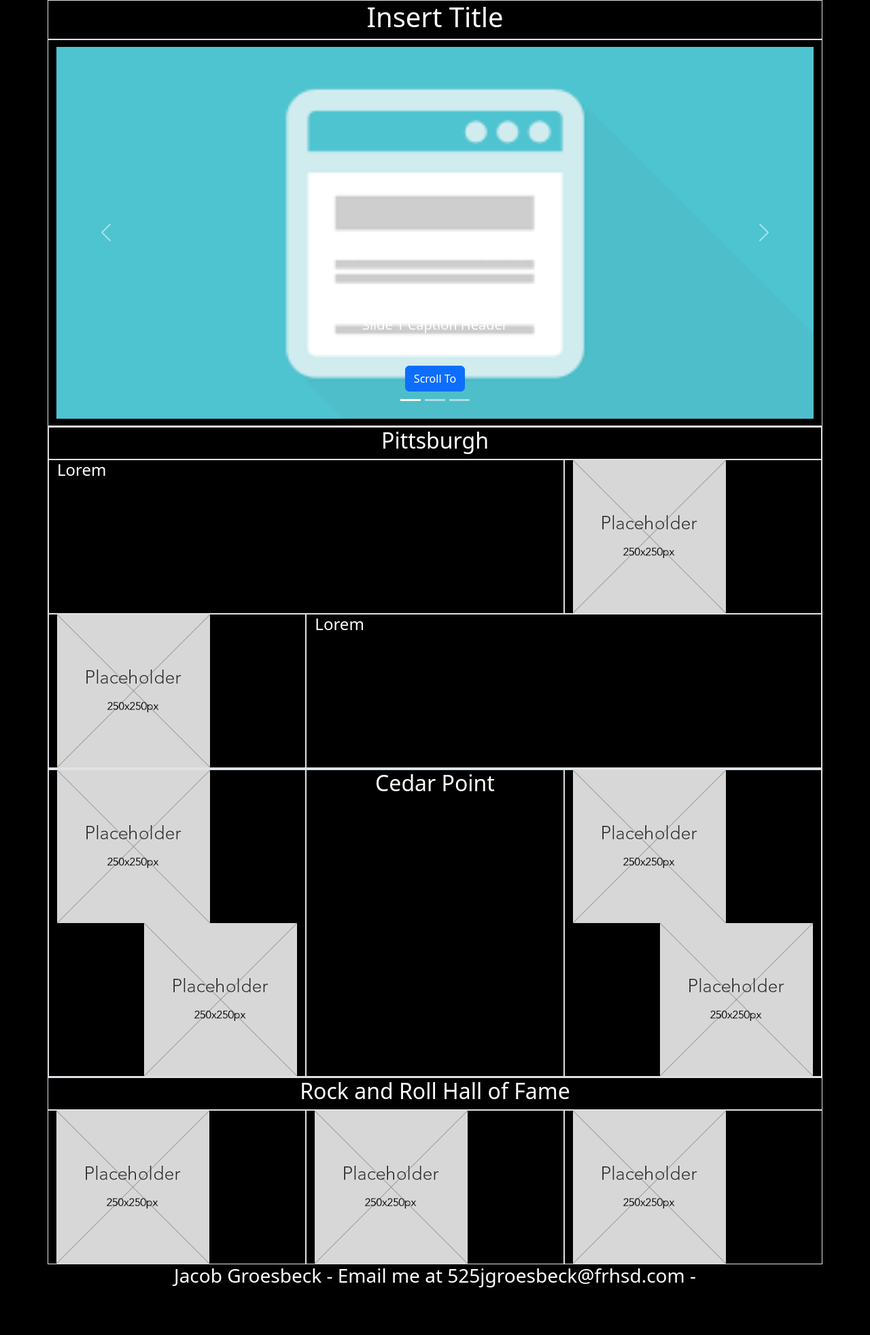
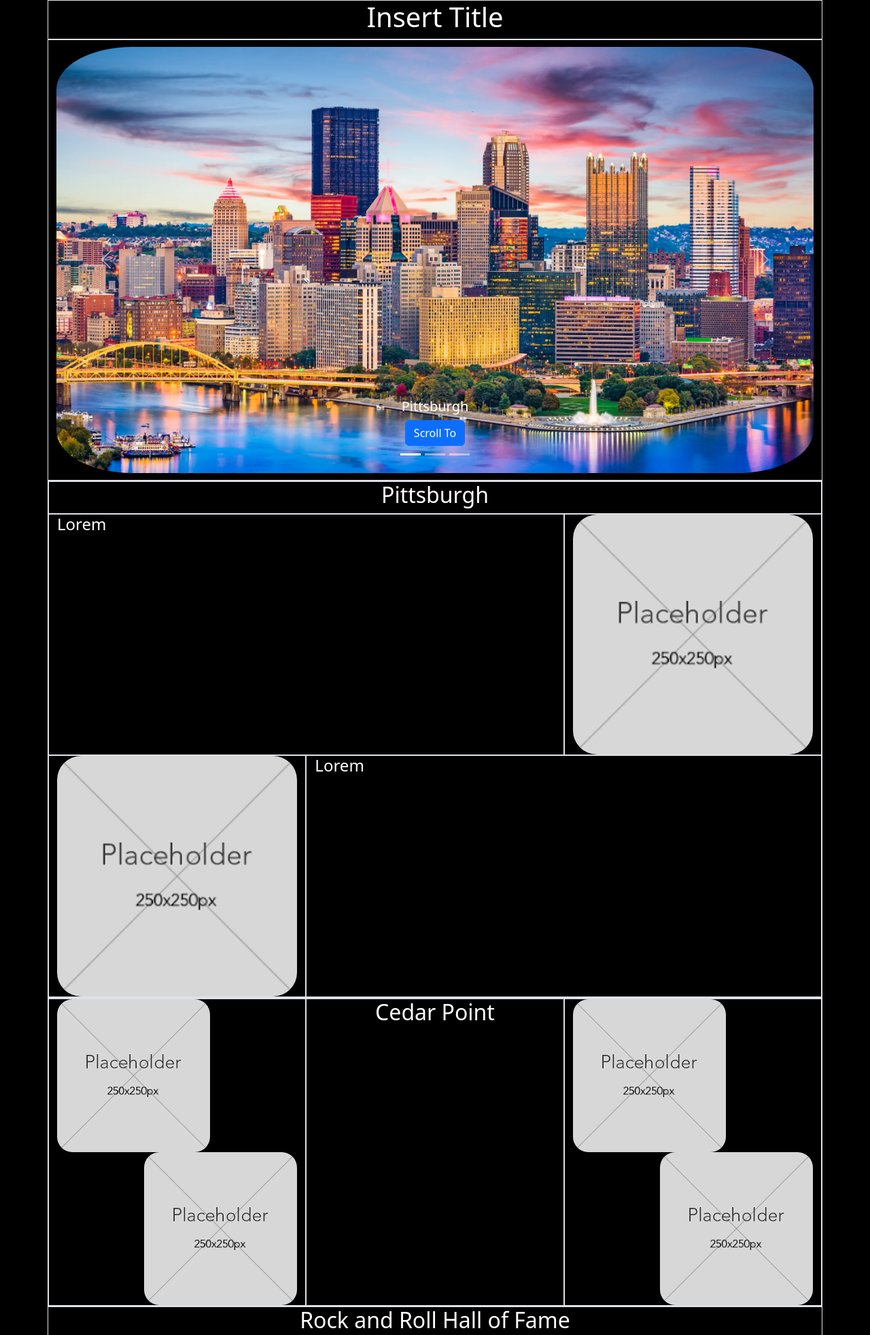
Before and after one commit to J-Groesbeck/Summer-tainment, a plain HTML site: page index.html in a window 1280 px wide. Shown: the top 1964 px of the page at 68% size. Before the commit the page ends 1902 px from the top, so only its background shows below. Drawn offline with nearby package versions, Linux system fonts and the light colour scheme.

Commit message:
Carousel Images

```diff
--- a/index.html
+++ b/index.html
@@ -24,29 +24,26 @@
         <div class="carousel-inner">
           <!-- first carousel item-->
           <div class="carousel-item active">
-            <img src="img/placeholder.png" class="d-block w-100">
+            <img src="img/pittsburgh.webp" class="d-block w-100">
             <div class="carousel-caption">
-              <h5>Slide 1 Caption Header</h5>
-              <p>Slide 1 caption</p>
-              <a href="..." class="btn btn-primary">Scroll To</a>
+              <h5>Pittsburgh</h5>
+              <a onClick="document.getElementById('pittsburgh').scrollIntoView();" class="btn btn-primary">Scroll To</a>
             </div>
           </div>
           <!-- second carousel item-->
           <div class="carousel-item" data-mdb-interval="2000">
-            <img src="img/placeholder.png" class="d-block w-100">
+            <img src="img/cedar-point.jpg" class="d-block w-100">
             <div class="carousel-caption">
-              <h5>Slide 2 Caption Header</h5>
-              <p>Slide 2 caption</p>
-              <a href="..." class="btn btn-primary">Scroll To</a>
+              <h5>Cedar Point</h5>
+              <a onClick="document.getElementById('cedarpoint').scrollIntoView();" class="btn btn-primary">Scroll To</a>
             </div>
           </div>
           <!-- third carousel item-->
           <div class="carousel-item">
-            <img src="img/placeholder.png" class="d-block w-100">
+            <img src="img/rr-hof.jpg" class="d-block w-100">
             <div class="carousel-caption">
-              <h5>Slide 3 Caption Header</h5>
-              <p>Slide 3 caption</p>
-              <a href="..." class="btn btn-primary">Scroll To</a>
+              <h5>Rock and Roll Hall of Fame</h5>
+              <a onClick="document.getElementById('r&rhof').scrollIntoView();" class="btn btn-primary">Scroll To</a>
             </div>
           </div>
         </div>
@@ -62,17 +59,17 @@
         </div>
     </div>
 		<div class="row border">
-        <div class="col-12 border text-center">
+        <div class="col-12 border text-center" id="pittsburgh">
           <h2>Pittsburgh</h2>
         </div>
         <div class="col-8 border">
           <h4>Lorem</h4>
         </div>
         <div class="col-4 border">
-          <img src="img/placeholder250x250.png">
+          <img src="img/placeholder250x250.png" class="w-100">
         </div>
         <div class="col-4 border">
-          <img src="img/placeholder250x250.png">
+          <img src="img/placeholder250x250.png" class="w-100">
         </div>
         <div class="col-8 border">
           <h4>Lorem</h4>
@@ -89,7 +86,7 @@
             </div>
           </div>
         </div>
-        <div class="col-4 border text-center">
+        <div class="col-4 border text-center" id="cedarpoint">
           <h2>Cedar Point</h2>
         </div>
           <div class="col-4 border">
@@ -104,17 +101,17 @@
           </div>
     </div>
     <div class="row">
-      <div class="col-12 text-center border">
+      <div class="col-12 text-center border" id="r&rhof">
         <h2>Rock and Roll Hall of Fame</h2>
       </div>
       <div class="col-4 border">
-        <img src="img/placeholder250x250.png">
+        <img src="img/placeholder250x250.png" class="w-100">
       </div>
       <div class="col-4 border">
-        <img src="img/placeholder250x250.png">
+        <img src="img/placeholder250x250.png" class="w-100">
       </div>
       <div class="col-4 border">
-        <img src="img/placeholder250x250.png">
+        <img src="img/placeholder250x250.png" class="w-100">
       </div>
     </div>
     <footer class="text-center">
--- a/style.css
+++ b/style.css
@@ -14,3 +14,7 @@ body {
 .no-margin {
     margin: 0px;
 }
+
+img {
+    border-radius: 10%;
+}
```
Also changed, not shown: img/pittsburgh.webp (added), 2 other files.
